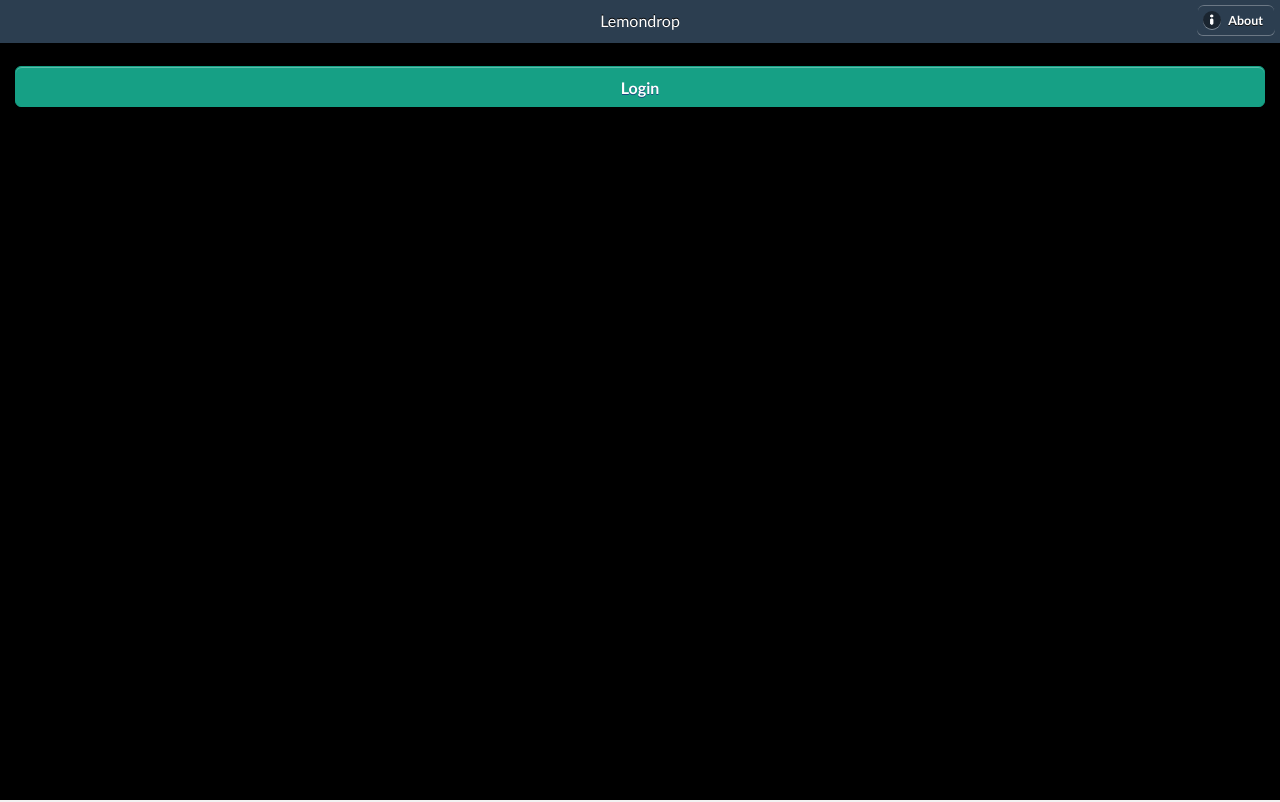
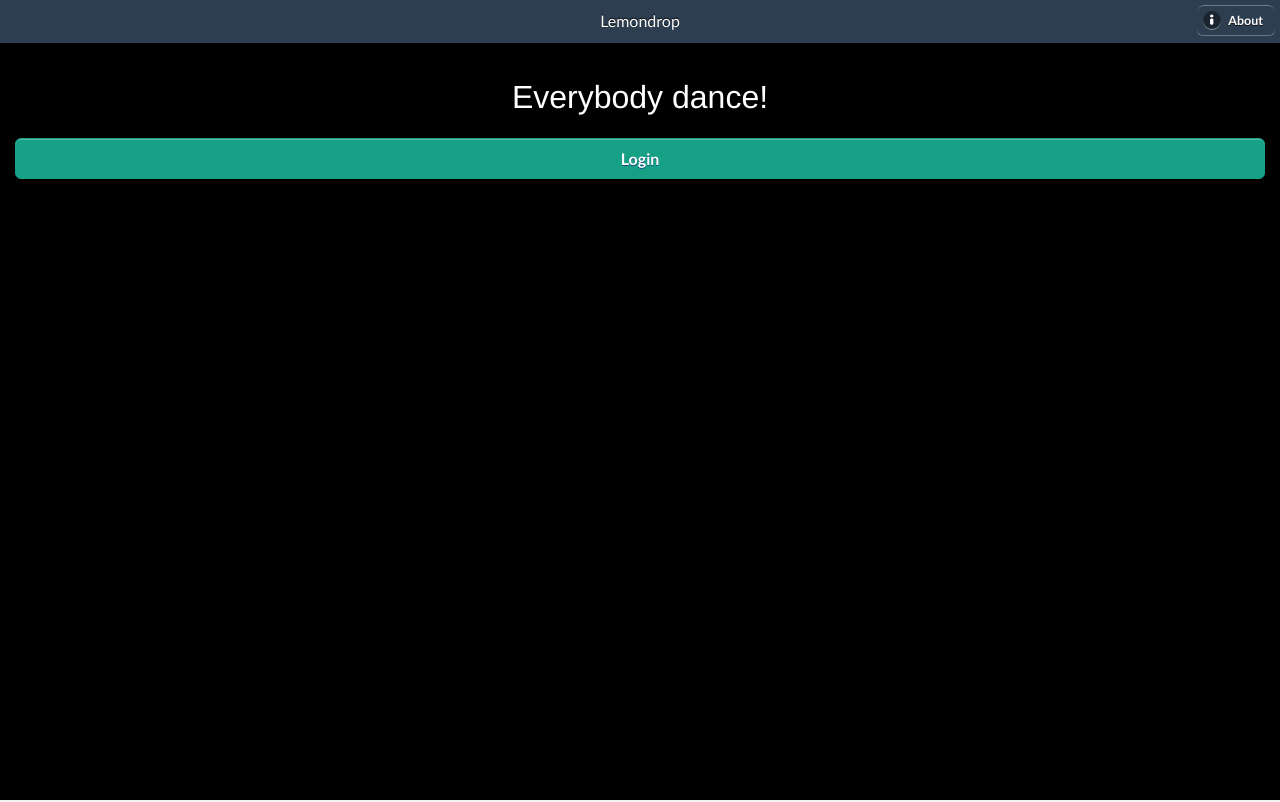
Before and after one commit to allitik/lemondrop, a website: page src/index.html in a window 1280 px wide. Drawn offline with Linux system fonts and the light colour scheme.

Commit message:
Add intro text

```diff
--- a/src/index.html
+++ b/src/index.html
@@ -23,7 +23,7 @@
   </div><!-- /header -->
 
   <div data-role="content">
-
+    <h1>Everybody dance!</h1>
     <a href="#practice" data-role="button" data-theme="b">Login</a>
   </div><!-- /content -->
 
```
Also changed, not shown: 1 other file.
